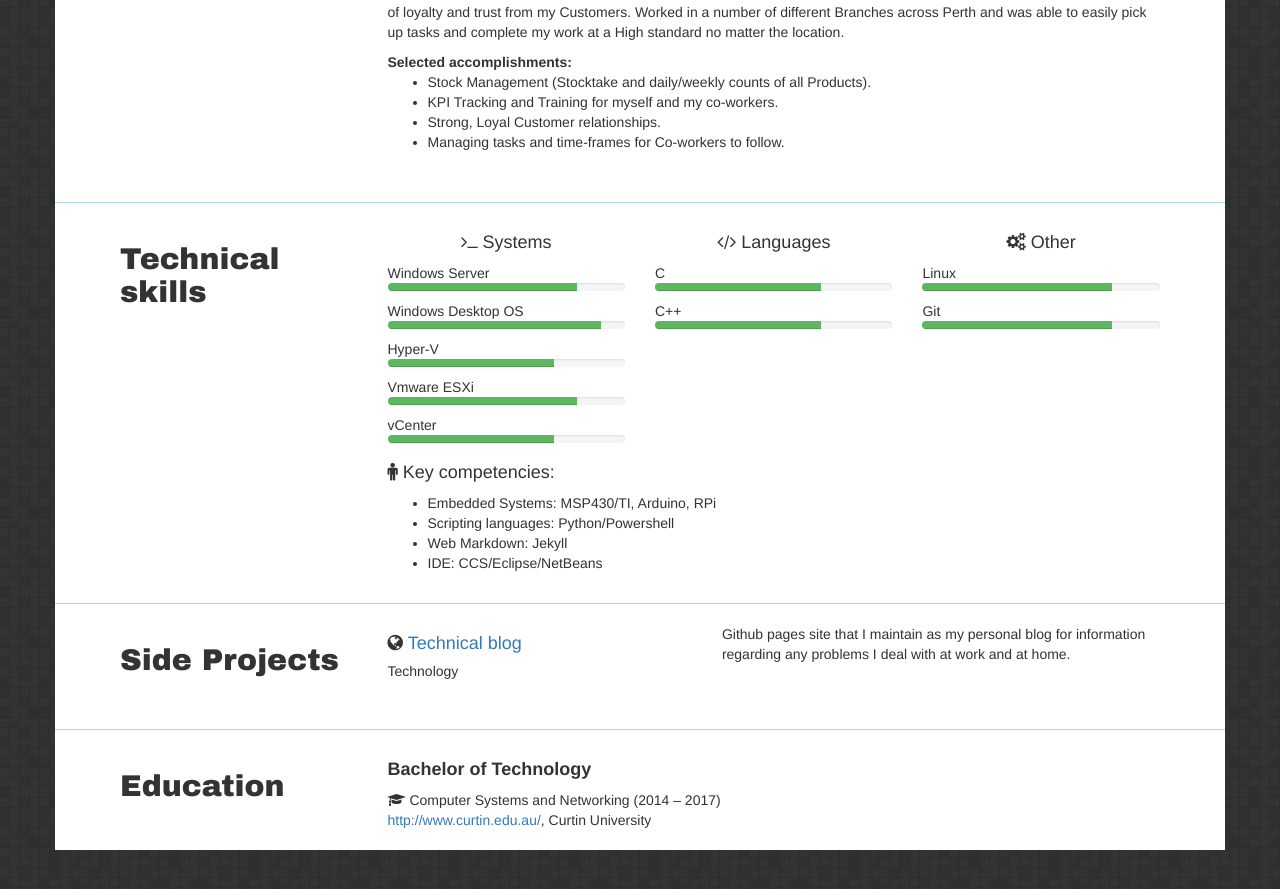
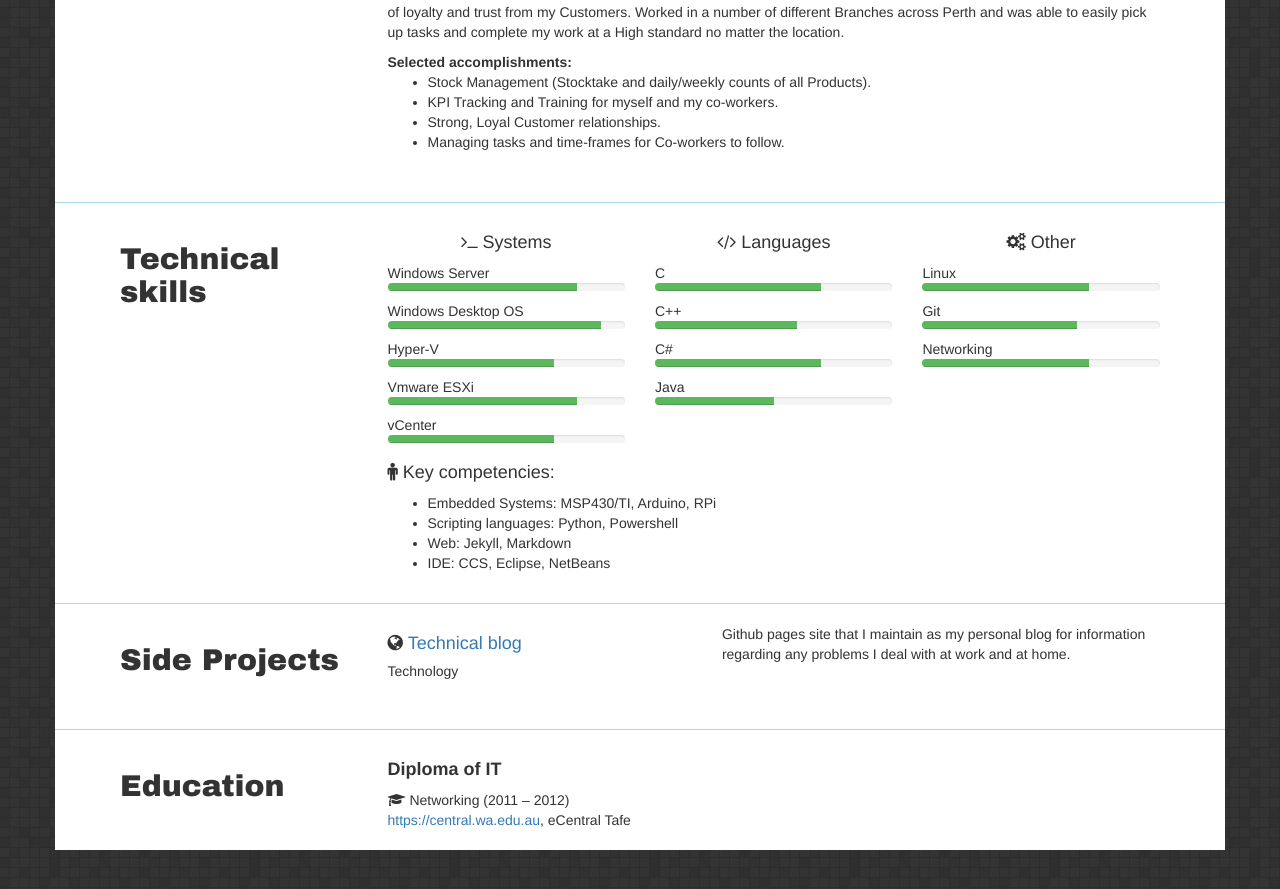
Before and after one commit to t04glovern/t04glovern.github.io.raw, a Jekyll site: the page built from cv.html, in a window 1280 px wide and 900 px high, scrolled down 1063 px. Shown: the top 889 px of the window. Built offline with Jekyll 4.4.1, drawn with Linux system fonts in a browser that asks for light colours; nearby versions of some CDN libraries; some web fonts are replaced.

Commit message:
Fixed up some values in cv

```diff
--- a/_data/cv.yml
+++ b/_data/cv.yml
@@ -49,9 +49,9 @@ career:
 technicalSkills:
   list:
     - tr: "Embedded Systems: MSP430/TI, Arduino, RPi"
-    - tr: "Scripting languages: Python/Powershell"
-    - tr: "Web Markdown: Jekyll"
-    - tr: "IDE: CCS/Eclipse/NetBeans"
+    - tr: "Scripting languages: Python, Powershell"
+    - tr: "Web: Jekyll, Markdown"
+    - tr: "IDE: CCS, Eclipse, NetBeans"
   systems:
    - name: Windows Server
      level: 80
@@ -67,12 +67,18 @@ technicalSkills:
    - name: C
      level: 70
    - name: C++
+     level: 60
+   - name: C#
      level: 70
+   - name: Java
+     level: 50
   other:
    - name: Linux
-     level: 80
+     level: 70
    - name: Git
-     level: 80
+     level: 65
+   - name: Networking
+     level: 70
 
 sideProjects:
   - name: Technical blog
@@ -87,3 +93,10 @@ education:
     location: Curtin University
     dates: 2014 – 2017
     link: http://www.curtin.edu.au/
+
+education:
+  - name: Diploma of IT
+    degree: Networking
+    location: eCentral Tafe
+    dates: 2011 – 2012
+    link: https://central.wa.edu.au
```
